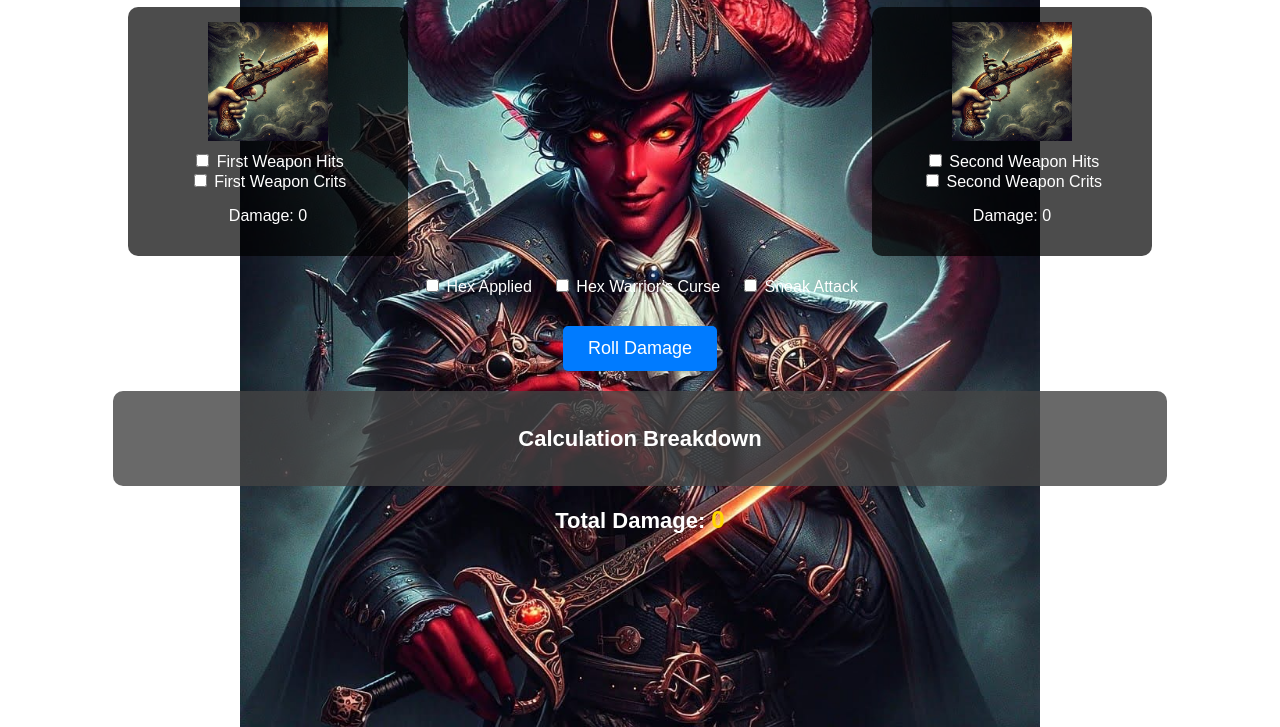
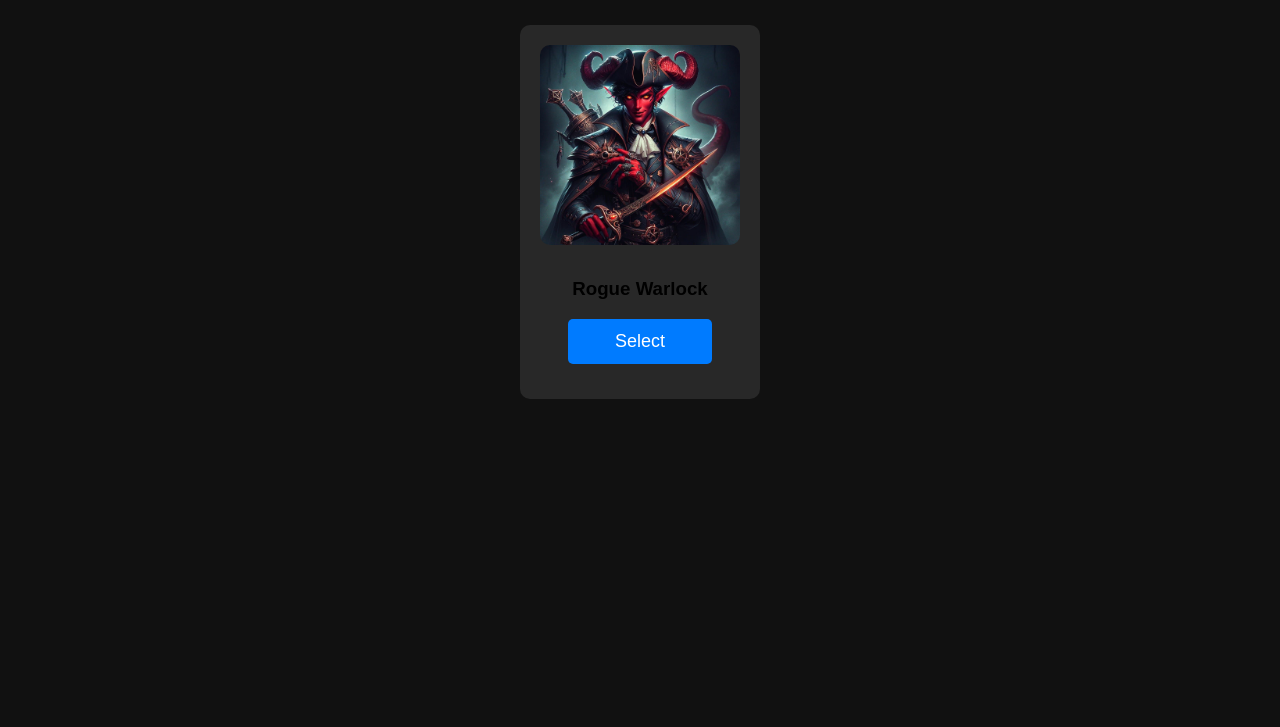
Before and after one commit to Reinhart84/Damage-calc, a plain HTML site: page Index.html in a window 1280 px wide. Shown: the part 73-800 px from the top of the page. Drawn offline with Linux system fonts and the light colour scheme.

Commit message:
visualisation changes + landing

```diff
--- a/Index.html
+++ b/Index.html
@@ -3,46 +3,19 @@
 <head>
     <meta charset="UTF-8">
     <meta name="viewport" content="width=device-width, initial-scale=1.0">
-    <title>D&D Damage Calculator</title>
+    <title>Character Selection</title>
     <link rel="stylesheet" href="style.css">
 </head>
 <body>
-    <h1>D&D Damage Calculator</h1>
+    <h1>Select Your Character</h1>
 
-    <!-- Weapon Containers -->
-    <div class="weapon-container">
-        <div class="weapon-box">
-            <img src="weapon1.jpg" alt="Weapon 1" class="weapon-img">
-            <label><input type="checkbox" id="weapon1"> First Weapon Hits</label>
-            <label><input type="checkbox" id="crit1"> First Weapon Crits</label>
-            <p id="weapon1Result">Damage: 0</p>
-        </div>
-
-        <div class="weapon-box">
-            <img src="weapon2.jpg" alt="Weapon 2" class="weapon-img">
-            <label><input type="checkbox" id="weapon2"> Second Weapon Hits</label>
-            <label><input type="checkbox" id="crit2"> Second Weapon Crits</label>
-            <p id="weapon2Result">Damage: 0</p>
+    <div class="character-selection">
+        <div class="character-card">
+            <img src="character-background.jpg" alt="Character 1" class="character-avatar">
+            <h3>Rogue Warlock</h3>
+            <a href="calculator.html" class="select-button">Select</a>
         </div>
     </div>
 
-    <!-- Buffs Section -->
-    <div class="buffs-container">
-        <label><input type="checkbox" id="hex"> Hex Applied</label>
-        <label><input type="checkbox" id="hexWarrior"> Hex Warrior’s Curse</label>
-        <label><input type="checkbox" id="sneakAttack"> Sneak Attack</label>
-    </div>
-
-    <button id="rollBtn">Roll Damage</button>
-
-    <!-- Calculation Breakdown -->
-    <div id="rollResults">
-        <h2>Calculation Breakdown</h2>
-        <p id="calculationBreakdown"></p>
-    </div>
-
-    <h2>Total Damage: <span id="totalDamage">0</span></h2>
-
-    <script src="script.js"></script>
 </body>
 </html>
--- a/style.css
+++ b/style.css
@@ -2,20 +2,23 @@ body {
     font-family: Arial, sans-serif;
     text-align: center;
     margin: 0;
-    background-image: url('character-background.jpg'); /* Your character image */
+    background-color: #111; /* Default background */
+}
+
+.calculator-page {
+    background-image: url('character-background.jpg');
     background-size: contain;
     background-position: top center;
     background-repeat: no-repeat;
     background-attachment: fixed;
-    color: white;
 }
 
-/* Container for weapons (side-by-side layout) */
+/* Weapon Containers */
 .weapon-container {
     display: flex;
-    justify-content: space-between;
-    width: 80%;
-    margin: 20px auto;
+    justify-content: center;
+    gap: 40px;
+    margin-top: 20px;
 }
 
 .weapon-box {
@@ -39,13 +42,31 @@ body {
 .buffs-container {
     display: flex;
     justify-content: center;
-    gap: 20px;
-    margin-bottom: 20px;
+    gap: 40px;
+    margin-top: 20px;
 }
 
-/* Center the Roll Button */
+/* Individual Buff Box */
+.buff-box {
+    display: flex;
+    flex-direction: column;
+    align-items: center;
+    background-color: rgba(50, 50, 50, 0.7);
+    padding: 10px;
+    border-radius: 10px;
+    width: 120px;
+}
+
+/* Buff Icons */
+.buff-img {
+    width: 50px;
+    height: auto;
+    margin-bottom: 5px;
+}
+
+/* Button */
 button {
-    margin-top: 10px;
+    margin-top: 15px;
     padding: 12px 25px;
     font-size: 18px;
     background-color: #007BFF;
@@ -60,15 +81,16 @@ button:hover {
     background-color: #0056b3;
 }
 
-/* Calculation Breakdown Section */
+/* Calculation Breakdown */
 #rollResults {
-    width: 80%;
+    width: 520px; /* Matches the width of both weapon boxes */
     margin: 20px auto;
     background-color: rgba(68, 68, 68, 0.8);
     padding: 15px;
     border-radius: 10px;
     text-align: center;
 }
+
 
 h2 {
     margin-top: 20px;
@@ -81,3 +103,42 @@ h2 {
     font-weight: bold;
     color: #FFD700; /* Gold color */
 }
+/* Character Selection Page */
+.character-selection {
+    display: flex;
+    justify-content: center;
+    margin-top: 30px;
+}
+.select-button {
+    display: block;
+    width: 120px;
+    padding: 12px;
+    background-color: #007BFF;
+    color: white;
+    text-align: center;
+    border-radius: 5px;
+    text-decoration: none;
+    font-size: 18px;
+    margin: 15px auto;
+    cursor: pointer;
+    transition: background-color 0.3s ease;
+}
+
+.select-button:hover {
+    background-color: #0056b3;
+}
+
+.character-card {
+    background-color: rgba(50, 50, 50, 0.7);
+    padding: 20px;
+    border-radius: 10px;
+    text-align: center;
+    width: 200px;
+    margin: 10px;
+}
+
+.character-avatar {
+    width: 100%;
+    border-radius: 10px;
+    margin-bottom: 10px;
+}
```
Also changed, not shown: calculator.html (added, +58 -0 lines), sneak.jpg (added).
